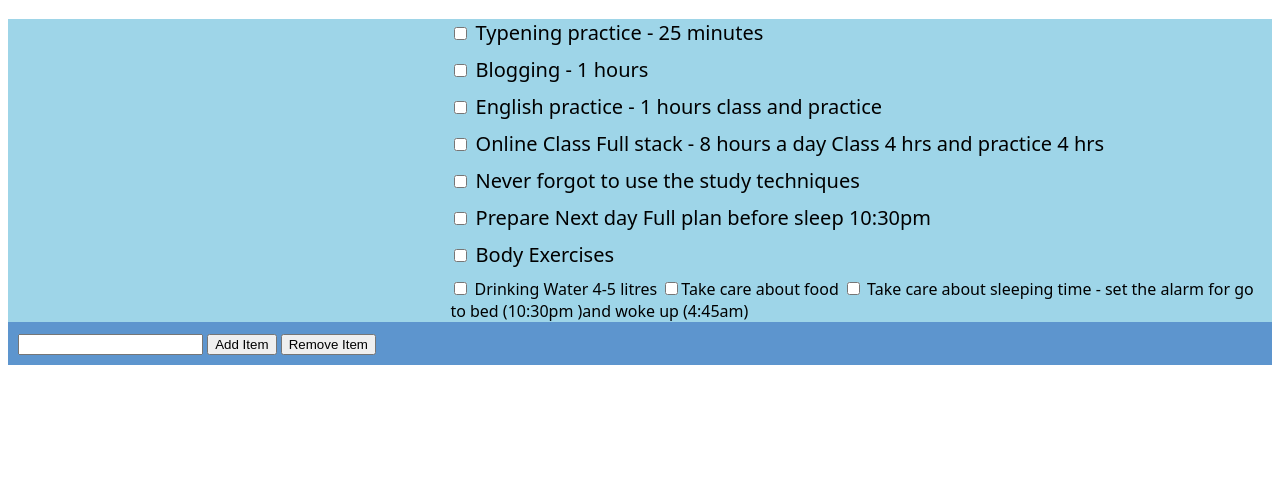
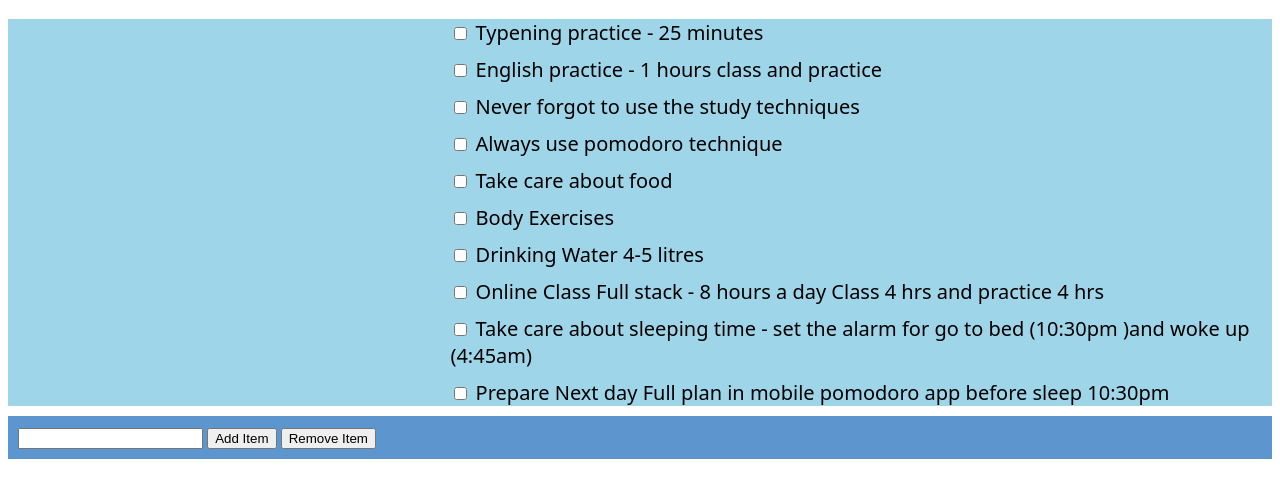
Before and after one commit to udaythati/todolist, a plain HTML site: page index.html in a window 1280 px wide. Shown: the part 67-564 px from the top of the page. Drawn offline with Linux system fonts and the light colour scheme.

Commit message:
new changes

```diff
--- a/index.html
+++ b/index.html
@@ -1,9 +1,11 @@
 <!DOCTYPE html>
 <html>
   <head>
+
     <meta charset="UTF-8">
     <meta http-equiv="X-UA-Compatible" content="IE=edge">
     <meta name="viewport" content="width=device-width, initial-scale=1.0">
+
     <title>To-Do List</title>
     <style>
       /* Style for the to-do list container */
@@ -35,35 +37,44 @@
     <h1>To-Do List</h1>
     <div id="box1">
     <ul id="todo-list">
+
       <li>
         <input type="checkbox"> Typening practice - 25 minutes
+
       </li>
-       <li>
-        <input type="checkbox"> Blogging - 1 hours
-      </li>
-       <li>
+      <li>
         <input type="checkbox"> English practice - 1 hours class and practice
       </li>
-       <li>
+      <li>
+        <input type="checkbox"> Never forgot to use the study techniques
+
+      </li>
+      <li>
+        <input type="checkbox"> Always use pomodoro technique
+
+      </li>
+      <li>
+        <input type="checkbox"> Take care about food
+      </li>
+      <li>
+        <input type="checkbox"> Body Exercises
+
+      </li>
+      <li>
+        <input type="checkbox"> Drinking Water 4-5 litres
+      </li>
+
+      <li>
         <input type="checkbox"> Online Class Full stack - 8 hours a day  Class 4 hrs and practice 4 hrs
       </li>
-       <li>
-        <input type="checkbox"> Never forgot to use the study techniques
+      <li>
+        <input type="checkbox"> Take care about sleeping time - set the alarm for go to bed (10:30pm )and woke up (4:45am)
+
       </li>
-       <li>
-        <input type="checkbox"> Prepare Next day Full plan before sleep  10:30pm
-      </li>
-       <li>
-        <input type="checkbox"> Body Exercises
+      <li>
+        <input type="checkbox"> Prepare Next day Full plan in mobile pomodoro app before sleep  10:30pm
       </li>
 
-       <input type="checkbox"> Drinking Water 4-5 litres
-      </li>
-       <input type="checkbox">Take care about food
-      </li>
-     <input type="checkbox"> Take care about sleeping time - set the alarm for go to bed (10:30pm )and woke up (4:45am)
-
-      </li>
 
 
 </div>
```
